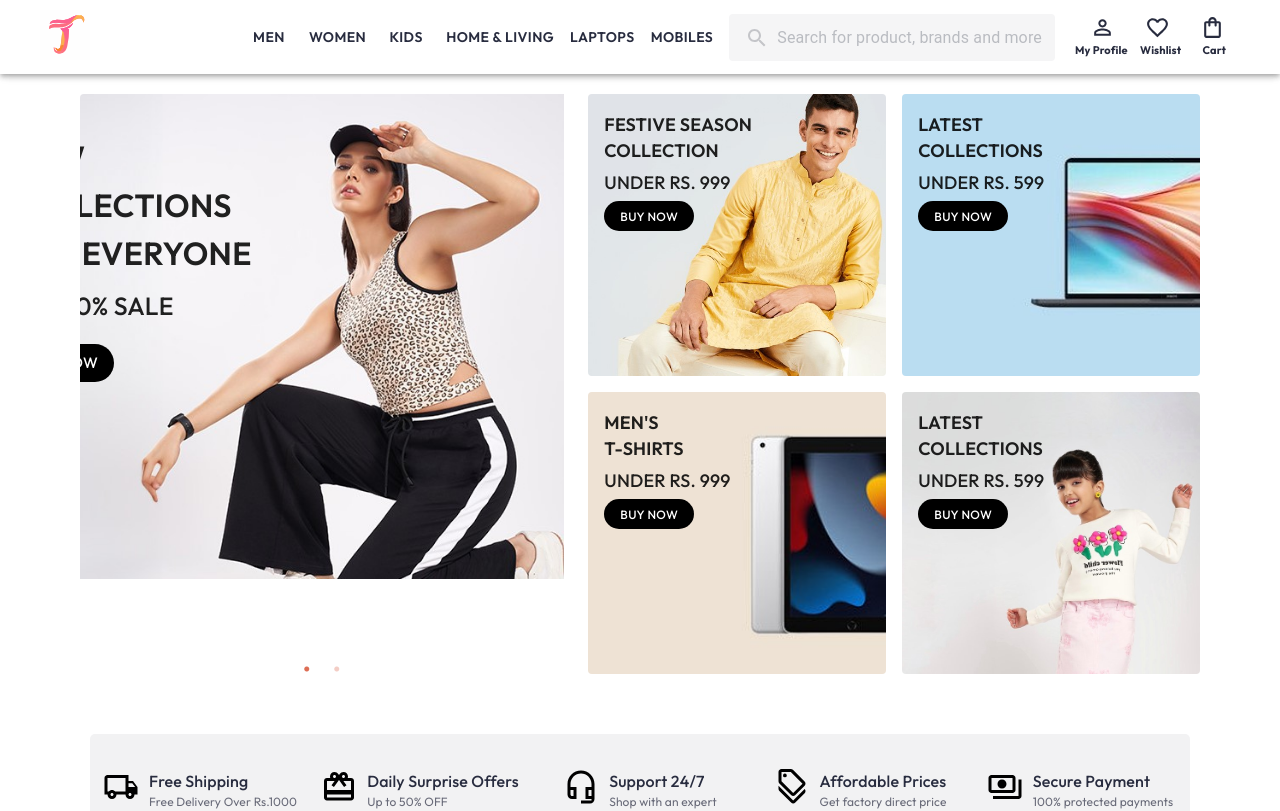
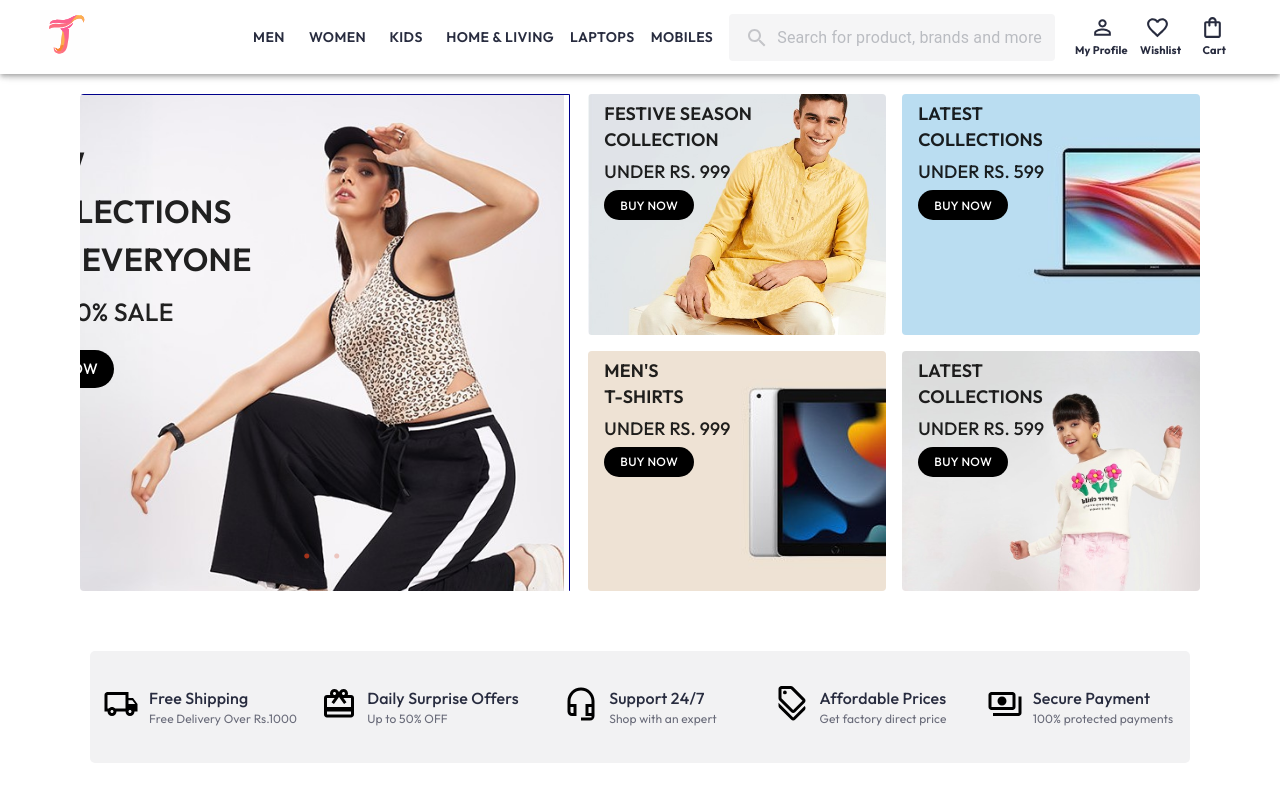
Before and after one commit to SwetabjaGit/trendify-frontend, a React (Create React App) app: page / in a window 1280 px wide. Shown: the top 811 px of the page. Built offline with nearby package versions, Linux system fonts and the light colour scheme; a web font is replaced by a local one; what react-chatbot-kit would draw is missing.

Commit message:
Fixed the slider issue

```diff
--- /dev/null
+++ b/src/Components/Hero/Hero.css
@@ -0,0 +1,11 @@
+.slick-list {
+    border: 1px solid darkblue;
+    overflow: hidden;
+    margin: 0;
+    padding: 0;
+    margin-right: -6px;
+    margin-left: -6px;
+    margin-bottom: -55px !important;
+    position: relative;
+    display: block;
+}
--- a/src/Components/Hero/Hero.jsx
+++ b/src/Components/Hero/Hero.jsx
@@ -11,26 +11,9 @@ import { Link } from 'react-router-dom'
 import Slider from 'react-slick';
 import 'slick-carousel/slick/slick.css';
 import 'slick-carousel/slick/slick-theme.css';
+import "./Hero.css";
 
 
-const StyledSlider = styled(Slider)`
-  .slick-dots {
-    bottom: 10px !important;
-  }
-  .slick-dots li button:before {
-    font-size: 20px !important;
-    color: black !important;
-    opacity: 0.75 !important;
-  }
-
-  .slick-dots li.slick-active button:before {
-    color: blue !important;
-    opacity: 1 !important;
-  }
-`;
-
-
-//e0f7fa, ffecb3, c8e6c9
 const Hero = () =>{
   const mainImgTypoStyle = {
     fontSize:'2rem',
@@ -92,36 +75,42 @@ const Hero = () =>{
           padding: '20px',
           boxShadow: 'none',
         }}>
-          <Slider {...settings} style={{ height: '107.5%', width: '107%', marginLeft:'-20px'}}>
-            <div style={{ height: '100%', position:'relative' }}>
+          <Slider {...settings} style={{marginTop:'-30px', height: '102%', width: '107%', marginLeft:'-20px'}}>
+            <div style={{ height: '100%'}}>
               <img
                 src={main_image}
                 alt="Main Image"
                 style={{
                   width: '20%',
-                  objectFit: 'cover',
+                  height:'830%',
+                  // objectFit: 'cover',
+                  backgroundSize:'cover',
                   position:'absolute',
                   top:'0',
-                  marginLeft:'-15px',
+                  marginLeft:'-22px',
+                  marginRight:'-8px',
+                  // border:'1px solid green'
                 }}
               />
             </div>
-            <div style={{ height: '100%' }}>
+            <div style={{ height: '100%'}}>
               <img
                 src={main_image_2}
                 alt="Main Image 2"
                 style={{
                   width:'20%',
-                  objectFit: 'cover',
+                  height:'833%',
+                  // objectFit: 'cover',
+                  backgroundSize:'cover',
                   position:'absolute',
                   top:'0',
-                  marginLeft:'-15px',
+                  marginLeft:'-26px',
                 }}
               />
             </div>
           </Slider>
 
-          <CardContent sx={{ zIndex: 2, marginTop: '-245px'}}>
+          <CardContent sx={{ zIndex: 2, marginTop: '-150px'}}>
             <Typography sx={mainImgTypoStyle}>
               new
             </Typography>
@@ -163,7 +152,7 @@ const Hero = () =>{
         {/* First Row */}
         <Grid container item xs={12} md={6} sx={{marginBottom:'40px'}}>
           <Card sx={{...smallImageCard, backgroundImage: `url(${first_image})`}}>
-            <CardContent sx={{zIndex:2, marginTop:'-120px', marginLeft:'-20px'}}>
+            <CardContent sx={{zIndex:2, marginTop:'-100px', marginLeft:'-20px'}}>
               <Typography sx={smallImageStyle}>
                 Festive season
               </Typography>
@@ -186,7 +175,7 @@ const Hero = () =>{
         </Grid>
         <Grid container item xs={12} md={6} sx={{marginBottom:'40px'}}>
           <Card sx={{...smallImageCard, backgroundImage: `url(${second_image})`}}>
-            <CardContent sx={{zIndex:2, marginTop:'-120px', marginLeft:'-20px'}}>
+            <CardContent sx={{zIndex:2, marginTop:'-100px', marginLeft:'-20px'}}>
               <Typography sx={smallImageStyle}>
                 Latest
               </Typography>
@@ -211,7 +200,7 @@ const Hero = () =>{
         {/* Second Row */}
         <Grid container item xs={12} md={6}>
           <Card sx={{...smallImageCard, backgroundImage: `url(${third_image})`}}>
-            <CardContent sx={{zIndex:2, marginTop:'-120px', marginLeft:'-20px'}}>
+            <CardContent sx={{zIndex:2, marginTop:'-100px', marginLeft:'-20px'}}>
               <Typography sx={smallImageStyle}>
                 Men's
               </Typography>
@@ -232,9 +221,9 @@ const Hero = () =>{
             </CardContent>
           </Card>
         </Grid>
-        <Grid container item xs={12} md={6}>
+        <Grid container item xs={12} md={6} >
           <Card sx={{...smallImageCard, backgroundImage: `url(${fourth_image})`}}>
-            <CardContent sx={{zIndex:2, marginTop:'-120px', marginLeft:'-20px'}}>
+            <CardContent sx={{zIndex:2, marginTop:'-100px', marginLeft:'-20px'}}>
               <Typography sx={smallImageStyle}>
                 Latest
               </Typography>
```
